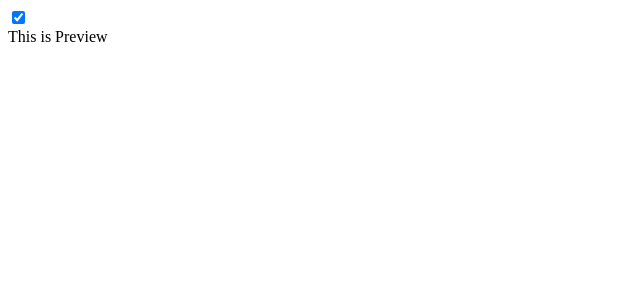
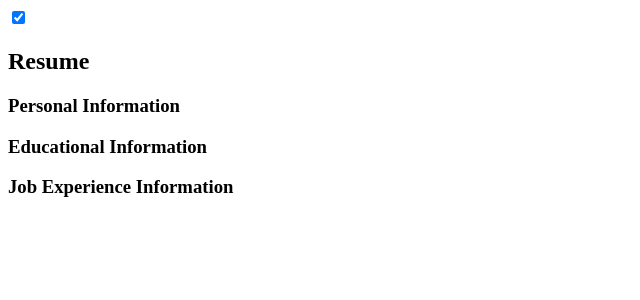
Before and after one commit to azazel-oss/TOP-CV-Project, a React (Create React App) app: page / in a window 1280 px wide. Both pictures are taken after a click on the checkbox 18 px from the left and 17 px from the top of the page. Shown: the top 300 px of the page, without its empty margins (0-640 px from the left). Built offline with nearby package versions, Linux system fonts and the light colour scheme.

Commit message:
Update preview model to show all the information that has been entered

```diff
--- a/src/components/Preview.js
+++ b/src/components/Preview.js
@@ -2,7 +2,51 @@ import { Component } from "react";
 
 class Preview extends Component {
   render() {
-    return <div>This is Preview</div>;
+    return (
+      <>
+        <h2>Resume</h2>
+        <section>
+          <h3>Personal Information</h3>
+          <div>{this.props.previewData.general.name}</div>
+          <div>{this.props.previewData.general.email}</div>
+          <div>{this.props.previewData.general.phone}</div>
+        </section>
+        <section>
+          <h3>Educational Information</h3>
+          <div>
+            {this.props.previewData.education.map((element) => {
+              return (
+                <div>
+                  <div>{element.schoolName}</div>
+                  <div>{element.studyTitle}</div>
+                  <div>{element.studyDate}</div>
+                </div>
+              );
+            })}
+          </div>
+        </section>
+        <section>
+          <h3>Job Experience Information</h3>
+          <div>
+            {this.props.previewData.experience.map((element) => {
+              return (
+                <div>
+                  <div>{element.companyName}</div>
+                  <div>{element.positionTitle}</div>
+                  <div>{element.startDate}</div>
+                  <div>{element.endDate}</div>
+                  <div>
+                    {element.jobTasks.split(",").map((task) => (
+                      <li>{task.trim()}</li>
+                    ))}
+                  </div>
+                </div>
+              );
+            })}
+          </div>
+        </section>
+      </>
+    );
   }
 }
 
```
